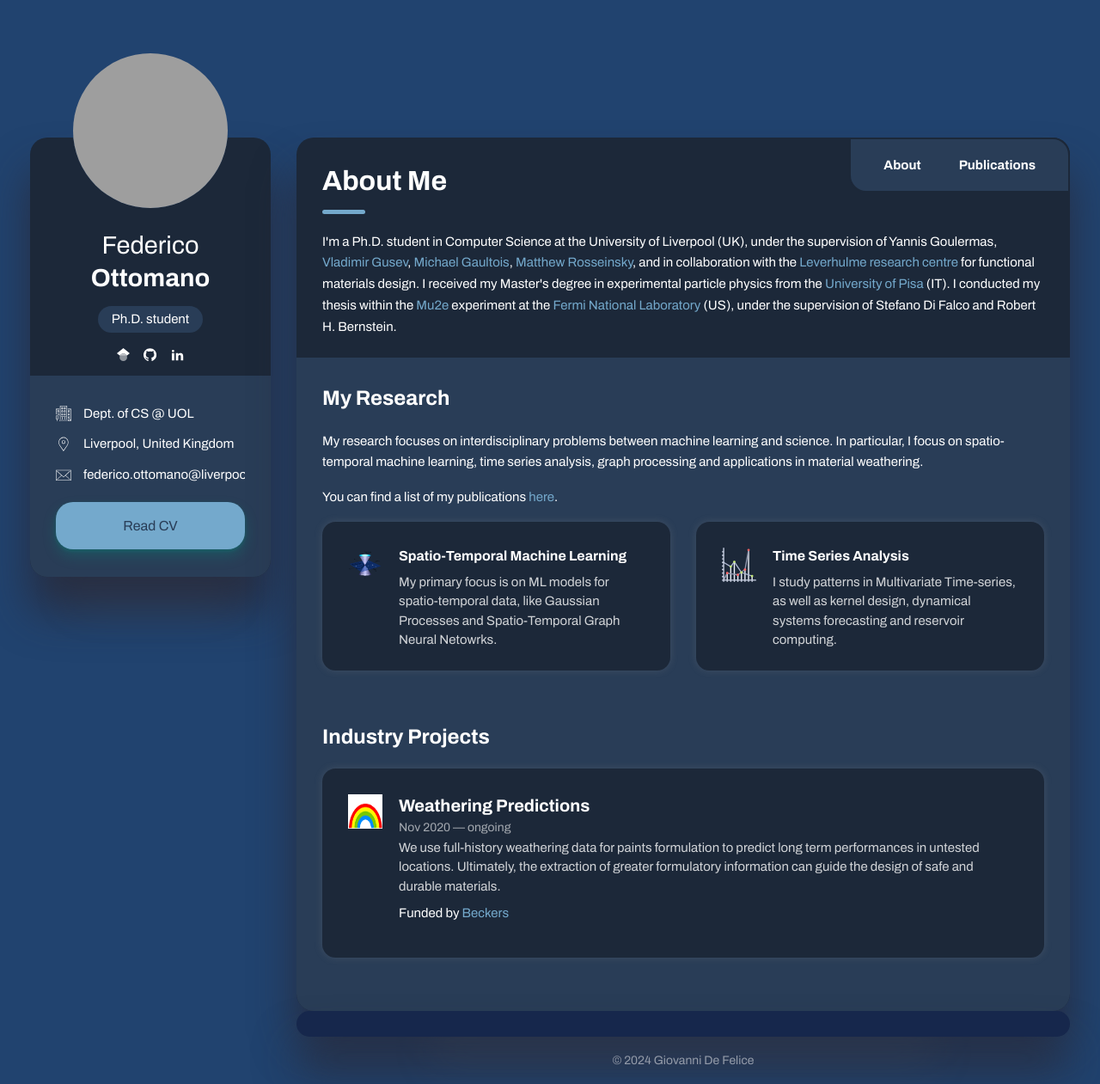
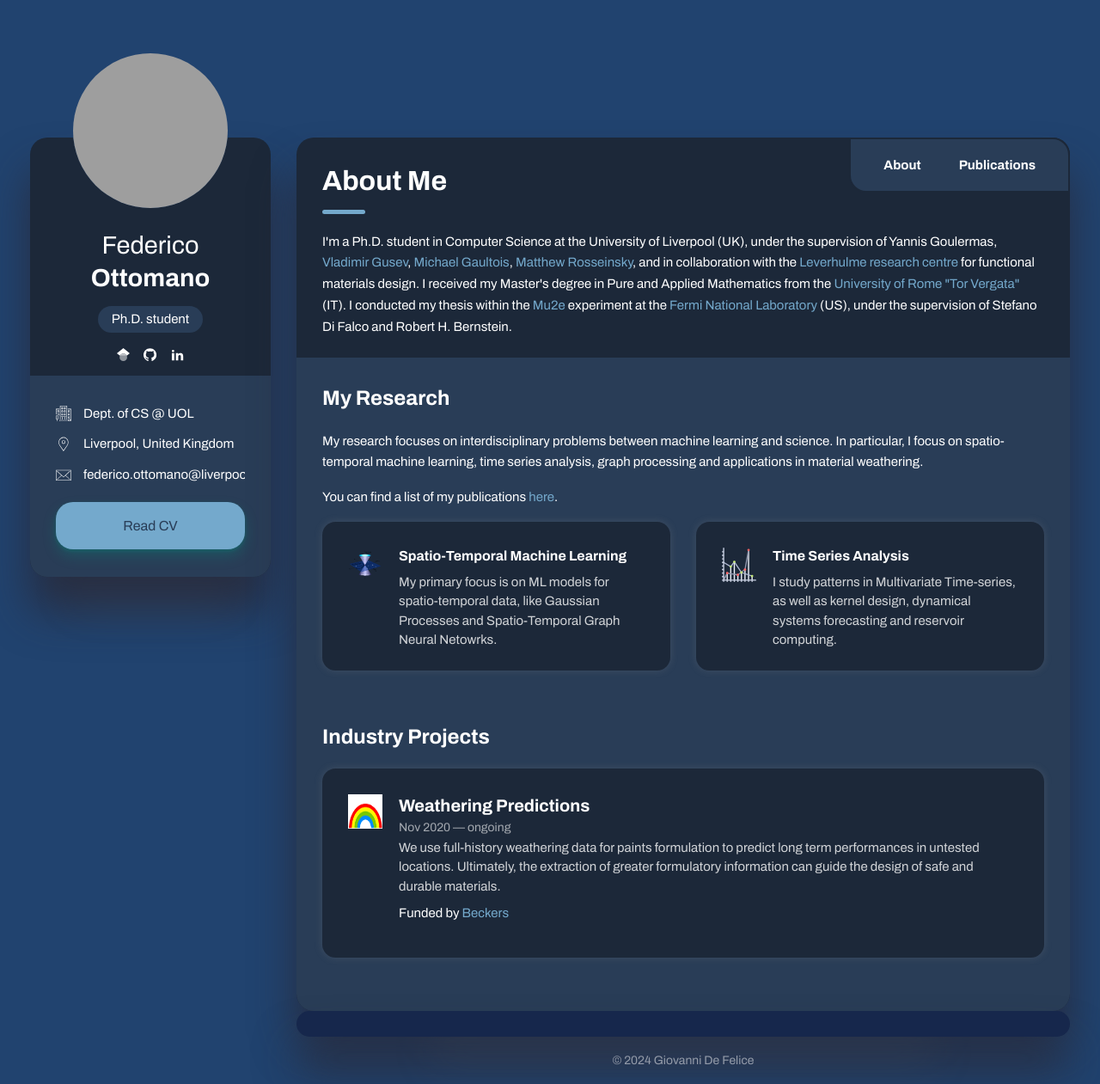
Before and after one commit to fedeotto/fedeotto.github.io, a Jekyll site: the page built from index.html, in a window 1280 px wide. Shown: the whole page at 86% size. Built offline with Jekyll 4.4.1, drawn with Linux system fonts in a browser that asks for light colours.

Commit message:
updated info

```diff
--- a/index.html
+++ b/index.html
@@ -10,7 +10,7 @@ layout: page
         <a href="http://www.michaelgaultois.com/" class="highlighted">Michael Gaultois</a>,
         <a href="https://www.liverpool.ac.uk/chemistry/staff/matthew-rosseinsky/" class="highlighted">Matthew Rosseinsky</a>,
         and in collaboration with the <a href="https://www.liverpool.ac.uk/leverhulme-research-centre/" class="highlighted"> Leverhulme research centre </a> for functional materials design.
-        I received my Master's degree in experimental particle physics from the <a href="https://www.unipi.it/index.php/english" class="highlighted"> University of Pisa</a> (IT).
+        I received my Master's degree in Pure and Applied Mathematics from the <a href="https://web.uniroma2.it/" class="highlighted"> University of Rome "Tor Vergata"</a> (IT).
         I conducted my thesis within the <a href="https://mu2e.fnal.gov/" class="highlighted"> Mu2e</a> experiment at the <a href="https://www.fnal.gov/" class="highlighted"> Fermi National Laboratory</a> (US),
         under the supervision of Stefano Di Falco and Robert H. Bernstein. </div>
 <!-- What -->
```
